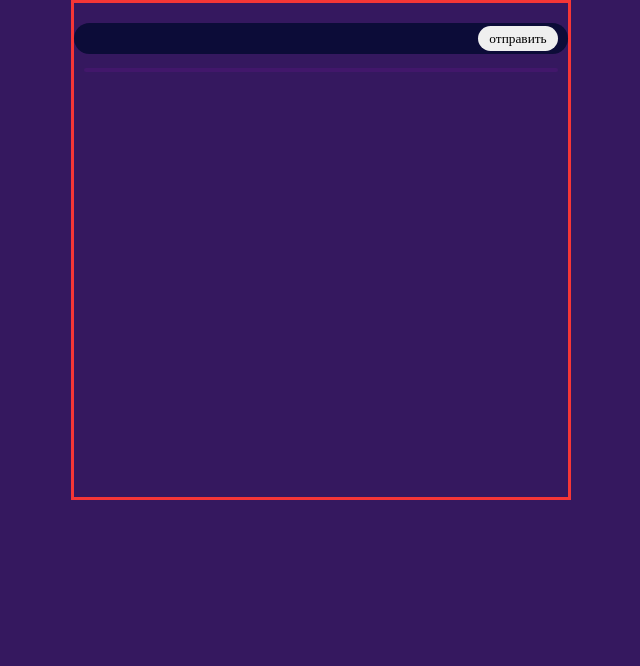
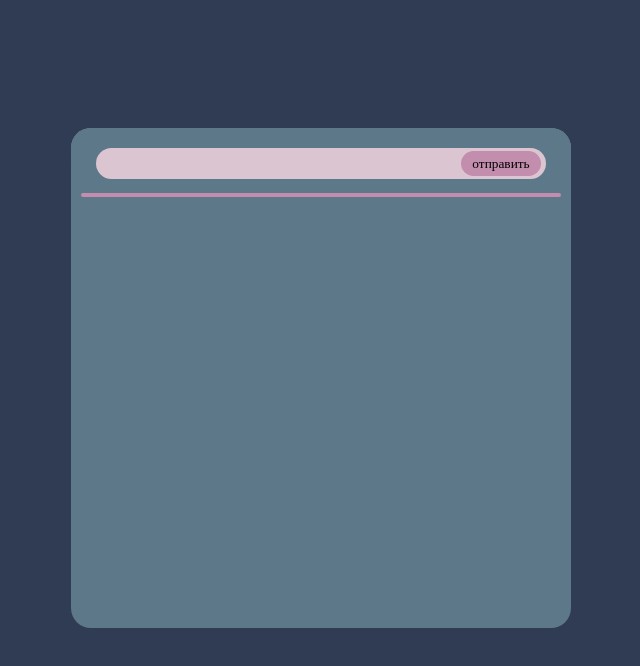
Before and after one commit to kyuubi-Yhp/myList, a plain HTML site: page index.html in a window 1280 px wide. Shown: the whole page, without its empty margins (319-959 px from the left). Drawn offline with Linux system fonts and the light colour scheme.

Commit message:
add color

```diff
--- a/script/script.js
+++ b/script/script.js
@@ -26,10 +26,11 @@ btnSend.addEventListener('click', function () {
 
 // функция получения от пользователя данных из инпута возвращает сразу обьект
 function getNameForUser() {
-  const inputMeaning = inputUser.value
+  const inputMeaning = inputUser.value;
   return {
-    textInside: inputMeaning
-  }
+    textInside: inputMeaning,
+    checked: false
+  };
 }
 // добавить данные от пользователя в массив
 function addPost(textInside) {
@@ -52,10 +53,10 @@ function renderPost() {
 
   arrayDataInsideF.forEach(item => {
     addHtml += `
-    <div class="block__form-insideJS">
-    <input class="check__point" type="checkbox">
-    <p>${item.textInside}</p>
-    <img class="cross__for-close cross-js" src="img/close.png" alt="cross">
+    <div class="block__form-insideJS" style="opacity: ${item.checked ? '0.5' : '1'}">
+      <input class="check__point" type="checkbox" ${item.checked ? 'checked' : ''}>
+      <p>${item.textInside}</p>
+      <img class="cross__for-close cross-js" src="img/close.png" alt="cross">
     </div>`
   })
   dataOutputBlock.innerHTML = addHtml
@@ -93,8 +94,15 @@ dataOutputBlock.addEventListener('click', function (event) {
 
 function checkedActiveInputRadio(check) {
   const parent = check.parentElement
-  // parent.style.background = 'green'
-  parent.style.opacity = '0.5'
+  const taskText = parent.querySelector('p').textContent
+
+  const task = arrayData.find(item => item.textInside === taskText)
+  if (task) {
+    task.checked = check.checked // обновляем значение
+    localStorage.setItem('myListdata', JSON.stringify(arrayData)) // сохраняем
+  }
+
+  parent.style.opacity = check.checked ? '0.5' : '1'
 }
 
 
--- a/style/style.css
+++ b/style/style.css
@@ -1,17 +1,21 @@
 @import "styleInJs.css";
 
 body {
-  background-color: rgb(53, 24, 95);
+  color: #303C54;
+  background-color: #303C54;
 }
 
 .container {
-  border: 3px solid #f53636;
+  background-color: #5D7889;
   width: 500px;
   min-height: 500px;
-  margin: 0 auto;
+  margin: 10% auto;
+  border-radius: 20px;
 }
 
 .form__for-list {
+  background-color: #5D7889;
+  border-radius: 20px;
   margin-bottom: 30px;
   position: relative;
   display: flex;
@@ -19,24 +23,29 @@ body {
 }
 
 .form__input {
+  display: flex;
+  justify-content: center;
+  background-color: #5D7889;
+  border-radius: 20px;
   position: relative;
   padding-top: 20px;
 }
 
 .input__name {
+  background-color: #DBC5D1;
   padding: 0 0 0 15px;
   color: white;
-  width: 100%;
+  width: 90%;
   height: 31px;
   border-radius: 20px;
-  background-color: #0c0c38;
 }
 
 .btn__send {
+  background-color: #C38DAE;
   width: 80px;
   height: 25px;
   position: absolute;
-  right: 10px;
+  right: 30px;
   top: 23px;
   border-radius: 20px;
   transition: all 0.5s;
@@ -51,7 +60,9 @@ body {
   top: 65px;
   left: 10px;
   width: calc(100% - 20px);
-  border: 2px solid #42176b;
+  border: 2px solid #C38DAE
+
+  ;
   border-radius: 50px;
 }
 
--- a/style/styleInJs.css
+++ b/style/styleInJs.css
@@ -5,7 +5,7 @@
   align-items: center;
   width: calc(100% - 10px);
   height: 30px;
-  background-color: #fff;
+  background-color: #5B5F84;
   border-radius: 10px;
   transition: opacity 1s ease;
 }
```
Also changed, not shown: index.html (+1 -1 lines).
